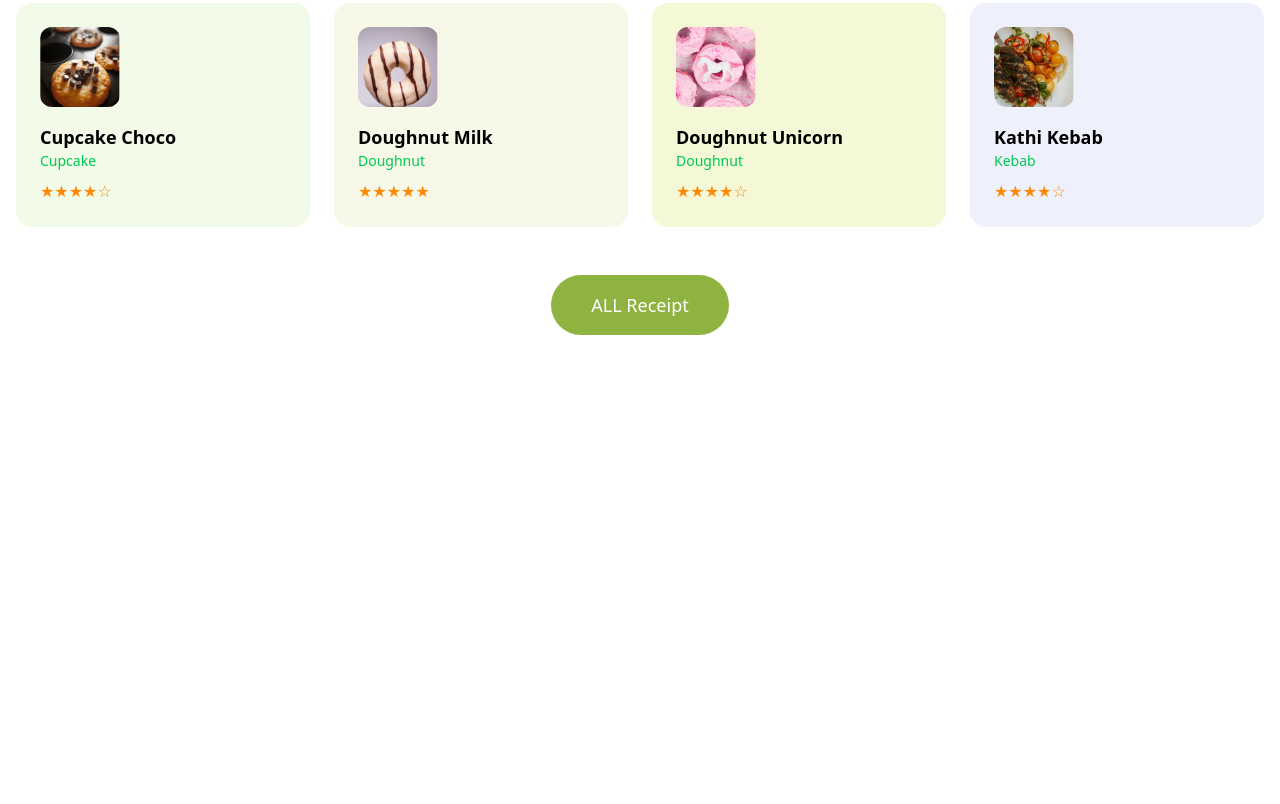
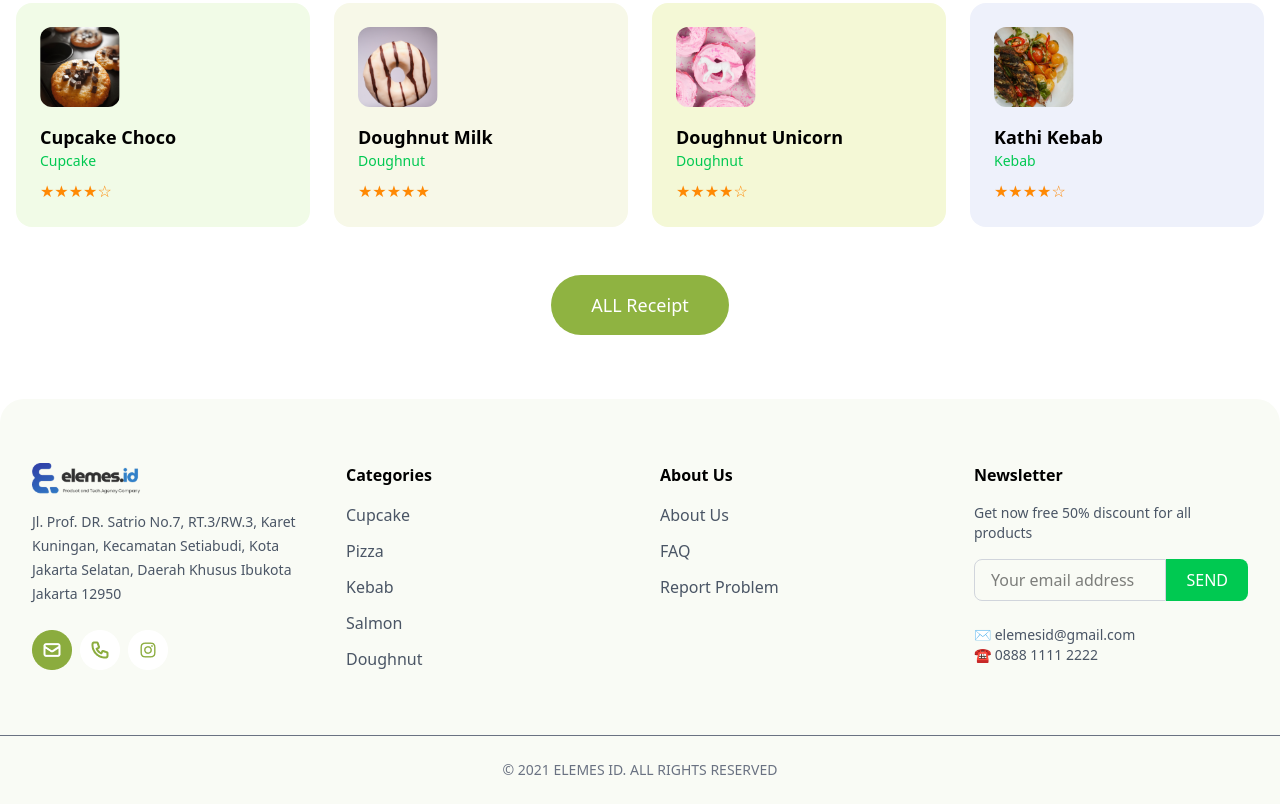
Before and after one commit to odinaevbilol/project, a website: page index.html in a window 1280 px wide. Shown: the part 1516-2320 px from the top of the page. Before the commit the page ends 1915 px from the top, so only its background shows below. Drawn offline with Linux system fonts and the light colour scheme.

Commit message:
section4

```diff
--- a/index.html
+++ b/index.html
@@ -284,5 +284,120 @@
   </button>
 </div>
 </section>
+
+
+<footer class="hidden lg:block bg-[#F9FBF5] rounded-t-3xl">
+  <div class="max-w-7xl mx-auto px-8 py-16 grid grid-cols-4 gap-10">
+
+
+    <div>
+      <img src="./src/image 55 (2).png" class="w-32 mb-4" alt="">
+      <p class="text-gray-600 text-sm leading-6">
+        Jl. Prof. DR. Satrio No.7, RT.3/RW.3, Karet Kuningan,
+Kecamatan Setiabudi, Kota Jakarta Selatan,
+Daerah Khusus Ibukota Jakarta 12950
+      </p>
+
+      <div class="flex gap-4 mt-6">
+        <img src="./src/Frame 442.png" alt="">
+      </div>
+    </div>
+
+
+    <div>
+      <h4 class="font-semibold mb-4">Categories</h4>
+      <ul class="space-y-3 text-gray-600">
+        <li>Cupcake</li>
+        <li>Pizza</li>
+        <li>Kebab</li>
+        <li>Salmon</li>
+        <li>Doughnut</li>
+      </ul>
+    </div>
+
+
+    <div>
+      <h4 class="font-semibold mb-4">About Us</h4>
+      <ul class="space-y-3 text-gray-600">
+        <li>About Us</li>
+        <li>FAQ</li>
+        <li>Report Problem</li>
+      </ul>
+    </div>
+
+
+    <div>
+      <h4 class="font-semibold mb-4">Newsletter</h4>
+      <p class="text-gray-600 text-sm mb-4">
+        Get now free 50% discount for all products
+      </p>
+
+      <div class="flex">
+        <input
+          type="email"
+          placeholder="Your email address"
+          class="border border-gray-300 rounded-l-lg px-4 py-2 w-full outline-none"
+        />
+        <button class="bg-green-500 text-white px-5 rounded-r-lg">
+          SEND
+        </button>
+      </div>
+
+      <div class="mt-6 text-sm text-gray-600">
+        <p>✉ elemesid@gmail.com</p>
+        <p>☎ 0888 1111 2222</p>
+      </div>
+    </div>
+
+  </div>
+
+  <div class="text-center text-sm text-gray-500 py-6 border-t">
+    © 2021 ELEMES ID. ALL RIGHTS RESERVED
+  </div>
+</footer>
+<div class="block lg:hidden">
+   <br>
+<br>
+<br>
+</div>
+
+
+
+
+<div class="fixed bottom-0 left-0 right-0 bg-white border-t border-gray-200 lg:hidden">
+  <div class="flex justify-around items-center py-3">
+
+
+    <div class="flex flex-col items-center text-gray-500">
+      <div class="space-y-1 mb-1">
+        <span class="block w-6 h-0.5 bg-gray-400"></span>
+        <span class="block w-6 h-0.5 bg-gray-400"></span>
+        <span class="block w-6 h-0.5 bg-gray-400"></span>
+      </div>
+      <span class="text-sm">Home</span>
+    </div>
+
+
+    <div class="flex flex-col items-center text-gray-500">
+      <div class="space-y-1 mb-1">
+        <span class="block w-6 h-0.5 bg-gray-400"></span>
+        <span class="block w-6 h-0.5 bg-gray-400"></span>
+        <span class="block w-6 h-0.5 bg-gray-400"></span>
+      </div>
+      <span class="text-sm">Promotions</span>
+    </div>
+
+
+    <div class="flex flex-col items-center text-gray-500">
+      <div class="space-y-1 mb-1">
+        <span class="block w-6 h-0.5 bg-gray-400"></span>
+        <span class="block w-6 h-0.5 bg-gray-400"></span>
+        <span class="block w-6 h-0.5 bg-gray-400"></span>
+      </div>
+      <span class="text-sm">Others</span>
+    </div>
+
+  </div>
+</div>
 </body>
 </html>
```
Also changed, not shown: src/Frame 442.png (added), src/image 55 (2).png (added), src/output.css.
